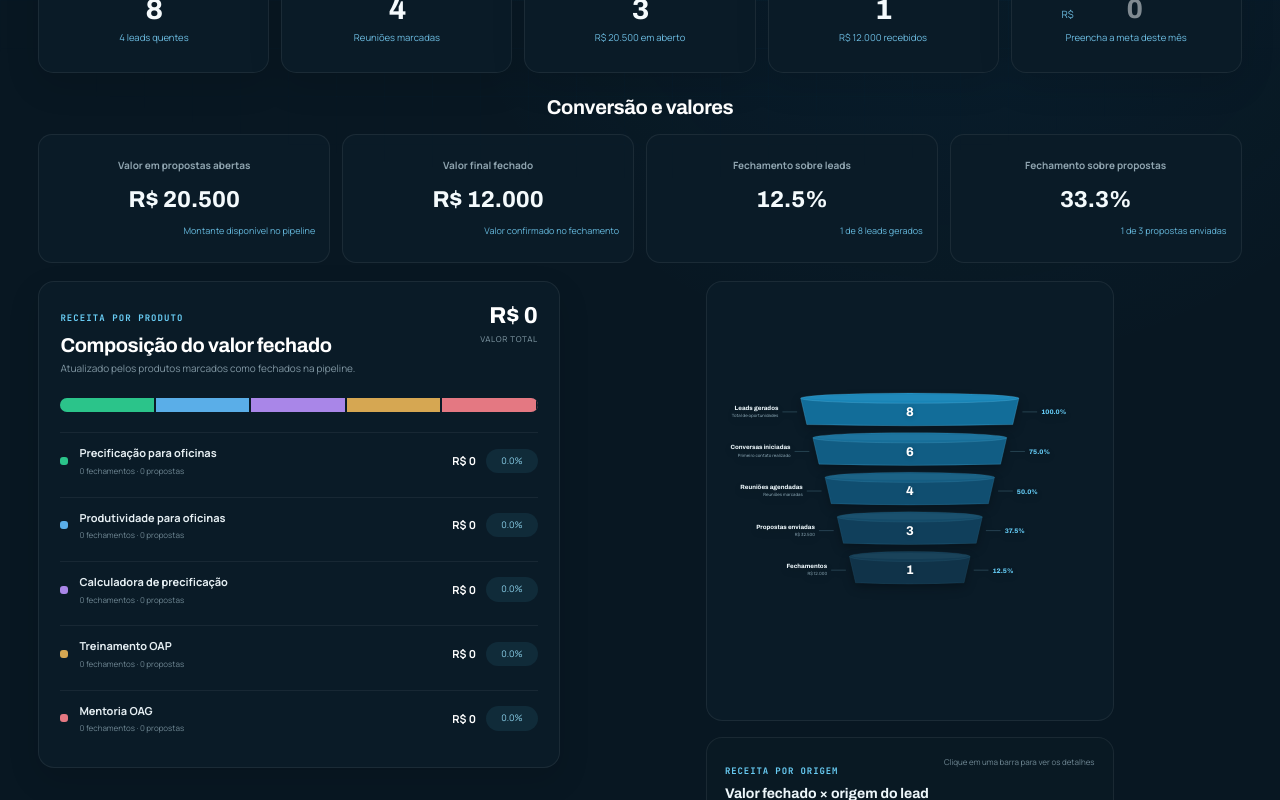
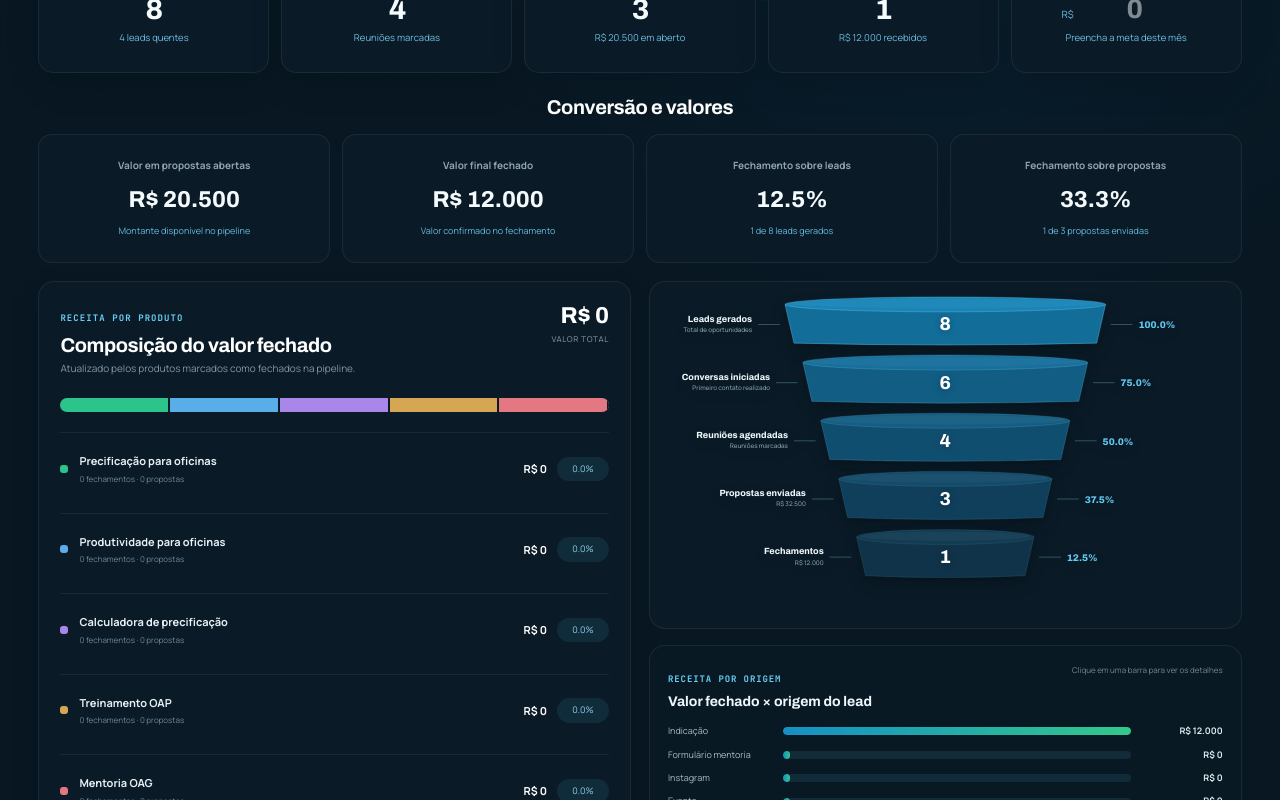
Before and after one commit to cezarhlima1/diegomensor, a Next.js app: page /CRM in a window 1280 px wide. Shown: the part 240-1040 px from the top of the page. Built offline with nearby package versions, Linux system fonts and the light colour scheme.

Commit message:
Revisa grade e alinhamentos gerais do CRM

```diff
--- a/components/crm/CRM.tsx
+++ b/components/crm/CRM.tsx
@@ -412,7 +412,7 @@ function Dashboard({
       </div>
       <FinancialSummary stats={stats} />
       <div className={styles.analysisColumn}><ProductValueChart leads={leads} /></div>
-      <section className={`${styles.panel} ${styles.sourcePanel}`}>
+      <section className={styles.funnelColumn}>
         <PanelTitle eyebrow="Conversão comercial" title="Funil de leads" />
         <p className={styles.sourceIntro}>
           Acompanhe quantos leads avançam em cada etapa, do primeiro contato ao fechamento.
--- a/components/crm/crm.module.css
+++ b/components/crm/crm.module.css
@@ -2007,3 +2007,42 @@
 
 /* Cabeçalho integrado diretamente à área principal, sem linha divisória. */
 .topbar{border-bottom:0}
+
+/* Grade final validada visualmente em desktop e mobile. */
+.dashboardContent{grid-template-columns:repeat(2,minmax(0,1fr));align-items:start;column-gap:18px;row-gap:18px}
+.dashboardContent>.analysisColumn{align-self:stretch;width:100%;min-width:0}
+.dashboardContent>.analysisColumn>.productChart{display:flex;height:100%;min-height:568px;flex-direction:column}
+.dashboardContent>.analysisColumn>.productChart>.productList{display:grid;grid-template-rows:repeat(5,minmax(0,1fr));flex:1}
+.dashboardContent>.sourcePanel{justify-self:stretch;width:100%;min-width:0;gap:16px}
+.dashboardContent>.sourcePanel>.funnelVisual{width:100%;min-height:348px;height:348px;padding:8px 12px}
+.dashboardContent>.sourcePanel>.funnelVisual svg{width:min(100%,580px);max-width:580px;height:auto}
+.dashboardContent>.sourcePanel>.originAnalysis{min-height:204px}
+.dashboardContent>.financialSummary article>small{width:100%;text-align:center}
+@media(max-width:1100px){
+  .dashboardContent{grid-template-columns:1fr}
+  .dashboardContent>.analysisColumn>.productChart{height:auto;min-height:0}
+  .dashboardContent>.analysisColumn>.productChart>.productList{grid-template-rows:none}
+  .dashboardContent>.sourcePanel>.funnelVisual{min-height:390px;height:auto}
+}
+@media(max-width:700px){.dashboardContent{row-gap:14px}.dashboardContent>.sourcePanel>.funnelVisual{min-height:310px}.dashboardContent>.sourcePanel>.originAnalysis{min-height:0}}
+
+.dashboardContent>.sourcePanel{inline-size:100%!important;max-width:none!important;justify-self:stretch!important;justify-items:stretch!important}
+.dashboardContent>.sourcePanel>.funnelVisual,
+.dashboardContent>.sourcePanel>.originAnalysis{inline-size:100%!important;min-width:100%!important;max-width:none!important;box-sizing:border-box;justify-self:stretch!important}
+
+/* Coluna nova, isolada das regras antigas do painel de funil. */
+.dashboardContent>.funnelColumn{grid-column:2;display:grid;width:100%;min-width:0;align-self:start;gap:16px}
+.dashboardContent>.funnelColumn>.panelTitle,
+.dashboardContent>.funnelColumn>.sourceIntro{display:none}
+.dashboardContent>.funnelColumn>.funnelVisual{display:flex;width:100%;height:348px;min-height:348px;align-items:center;justify-content:center;box-sizing:border-box;padding:8px 12px;border:1px solid rgba(255,255,255,.07);border-radius:16px;background:#0a1b27}
+.dashboardContent>.funnelColumn>.funnelVisual svg{display:block;width:min(100%,580px);max-width:580px;height:auto;transform:none}
+.dashboardContent>.funnelColumn>.originAnalysis{width:100%;min-height:204px;margin:0;box-sizing:border-box;padding:18px;border-radius:16px}
+@media(max-width:1100px){.dashboardContent>.funnelColumn{grid-column:1/-1}.dashboardContent>.funnelColumn>.funnelVisual{height:auto;min-height:390px}}
+@media(max-width:700px){.dashboardContent>.funnelColumn{gap:12px}.dashboardContent>.funnelColumn>.funnelVisual{min-height:310px;padding:6px 0}.dashboardContent>.funnelColumn>.originAnalysis{min-height:0;padding:14px}}
+
+/* Contenção responsiva: nenhum card força a largura da página. */
+.crm,.workspace{max-width:100%;overflow-x:hidden}
+.dashboardContent>*{min-width:0}
+.dashboardContent .kpis,.dashboardContent>.financialSummary,.dashboardContent>.analysisColumn,.dashboardContent>.funnelColumn,.dashboardContent>.monthlyChart{width:100%;max-width:100%}
+.dashboardContent .kpis article,.dashboardContent>.financialSummary article{min-width:0}
+@media(max-width:560px){.dashboardContent .kpis{grid-template-columns:1fr}.dashboardContent .kpis article:last-child{grid-column:auto}}
```
